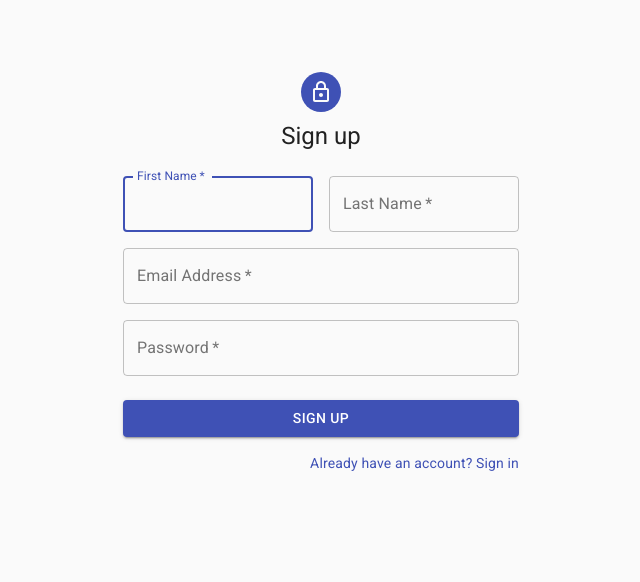
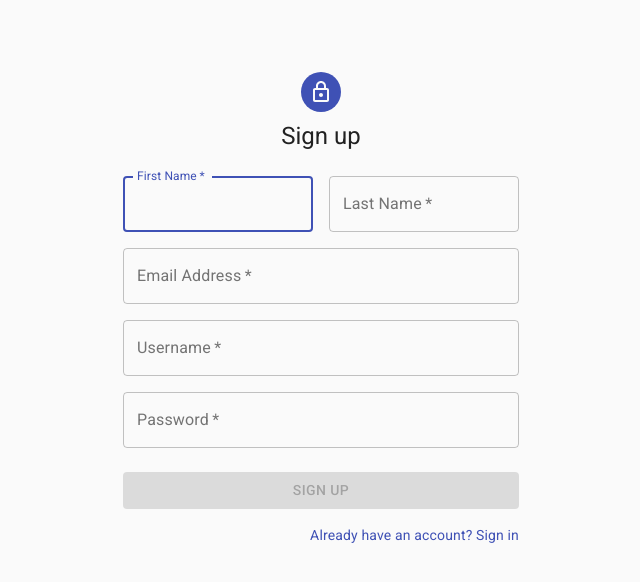
Before and after one commit to SCastanedaMunoz/Project-3, a React (Create React App) app in the folder client/: page /SignUp in a window 1280 px wide. Shown: the top 582 px of the page, without its empty margins (319-959 px from the left). Built offline with nearby package versions, Linux system fonts and the light colour scheme.

Commit message:
Updated form to subnmit user information to datebase

```diff
--- a/client/src/pages/SignIn.js
+++ b/client/src/pages/SignIn.js
@@ -1,4 +1,5 @@
-import React from 'react';
+import React, {useState} from 'react';
+import userAPI from "../utils/userAPI"
 import Avatar from '@material-ui/core/Avatar';
 import Button from '@material-ui/core/Button';
 import CssBaseline from '@material-ui/core/CssBaseline';
@@ -46,6 +47,31 @@ const useStyles = makeStyles((theme) => ({
 }));
 
 export default function SignInSide() {
+
+  const [formObject, setFormObject] = useState({})
+
+  function handleInputChange(event) {
+    const { name, value } = event.target;
+    setFormObject({ ...formObject, [name]: value })
+};
+
+  function handleFormSubmit(event) {
+    event.preventDefault();
+    if (formObject.username && formObject.password) {
+        userAPI.loginUser({
+            username: formObject.username,
+            password: formObject.password
+        }).then(() => setFormObject({
+          username: "",
+          password: ""
+        })).then((req) => {
+          window.location.replace("/dashboard");
+        })
+            .catch(err => console.log(err));
+    }
+  };
+
+
   const classes = useStyles();
 
   return (
@@ -69,11 +95,12 @@ export default function SignInSide() {
               margin="normal"
               required
               fullWidth
-              id="email"
-              label="Email Address"
-              name="email"
-              autoComplete="email"
+              id="username"
+              label="Username"
+              name="username"
+              autoComplete="username"
               autoFocus
+              onChange={handleInputChange}
             />
             <TextField
               variant="outlined"
@@ -85,6 +112,7 @@ export default function SignInSide() {
               type="password"
               id="password"
               autoComplete="current-password"
+              onChange={handleInputChange}
             />
             <FormControlLabel
               control={<Checkbox value="remember" color="primary" />}
@@ -96,6 +124,7 @@ export default function SignInSide() {
               variant="contained"
               color="primary"
               className={classes.submit}
+              onClick={handleFormSubmit}
             >
               Sign In
             </Button>
--- a/client/src/pages/SignUp.js
+++ b/client/src/pages/SignUp.js
@@ -1,4 +1,5 @@
-import React from 'react';
+import React, {useState} from 'react';
+import userAPI from "../utils/userAPI"
 import Avatar from '@material-ui/core/Avatar';
 import Button from '@material-ui/core/Button';
 import CssBaseline from '@material-ui/core/CssBaseline';
@@ -39,6 +40,40 @@ const useStyles = makeStyles((theme) => ({
 }));
 
 export default function SignUp() {
+
+    const [formObject, setFormObject] = useState({})
+
+
+    function handleInputChange(event) {
+      const { name, value } = event.target;
+      setFormObject({ ...formObject, [name]: value })
+  };
+
+    function handleFormSubmit(event) {
+      event.preventDefault();
+      if (formObject.firstName && formObject.lastName && formObject.username && formObject.email && formObject.password) {
+          userAPI.saveUser({
+              firstName: formObject.firstName,
+              lastName: formObject.lastName,
+              username: formObject.username,
+              email: formObject.email,
+              password: formObject.password
+          }).then(() => setFormObject({
+            firstName: "",
+            lastName: "",
+            username: "",
+            email: "",
+            password: ""
+          })).then((req) => {
+            window.location.replace("/dashboard");
+          })
+              .catch(err => console.log(err));
+      }
+    };
+
+
+
+
     const classes = useStyles();
     // const [age, setAge] = React.useState('');
 
@@ -67,6 +102,7 @@ export default function SignUp() {
                                 id="firstName"
                                 label="First Name"
                                 autoFocus
+                                onChange={handleInputChange}
                             />
                         </Grid>
                         <Grid item xs={12} sm={6}>
@@ -78,6 +114,7 @@ export default function SignUp() {
                                 label="Last Name"
                                 name="lastName"
                                 autoComplete="lname"
+                                onChange={handleInputChange}
                             />
                         </Grid>
                         <Grid item xs={12}>
@@ -89,6 +126,19 @@ export default function SignUp() {
                                 label="Email Address"
                                 name="email"
                                 autoComplete="email"
+                                onChange={handleInputChange}
+                            />
+                        </Grid>
+                        <Grid item xs={12}>
+                            <TextField
+                                variant="outlined"
+                                required
+                                fullWidth
+                                id="username"
+                                label="Username"
+                                name="username"
+                                autoComplete="username"
+                                onChange={handleInputChange}
                             />
                         </Grid>
                         <Grid item xs={12}>
@@ -101,6 +151,7 @@ export default function SignUp() {
                                 type="password"
                                 id="password"
                                 autoComplete="current-password"
+                                onChange={handleInputChange}
                             />
                         </Grid>
                         {/* Maybe add later */}
@@ -130,6 +181,8 @@ export default function SignUp() {
                         variant="contained"
                         color="primary"
                         className={classes.submit}
+                        disabled={!(formObject.firstName && formObject.lastName && formObject.username && formObject.email && formObject.password)}
+                        onClick={handleFormSubmit}
                     >
                         Sign Up
           </Button>
--- /dev/null
+++ b/client/src/utils/userAPI.js
@@ -0,0 +1,13 @@
+import axios from "axios";
+
+const userAPI = {
+    saveUser: function (userData){
+        return axios.post("/api/users/register", userData)},
+    loginUser: function (userData){
+        return axios.post("/api/users/login", userData)},
+    logoutUser: function (){
+        return axios.get("/api/users/logout")
+    }
+};
+
+export default userAPI;
```
